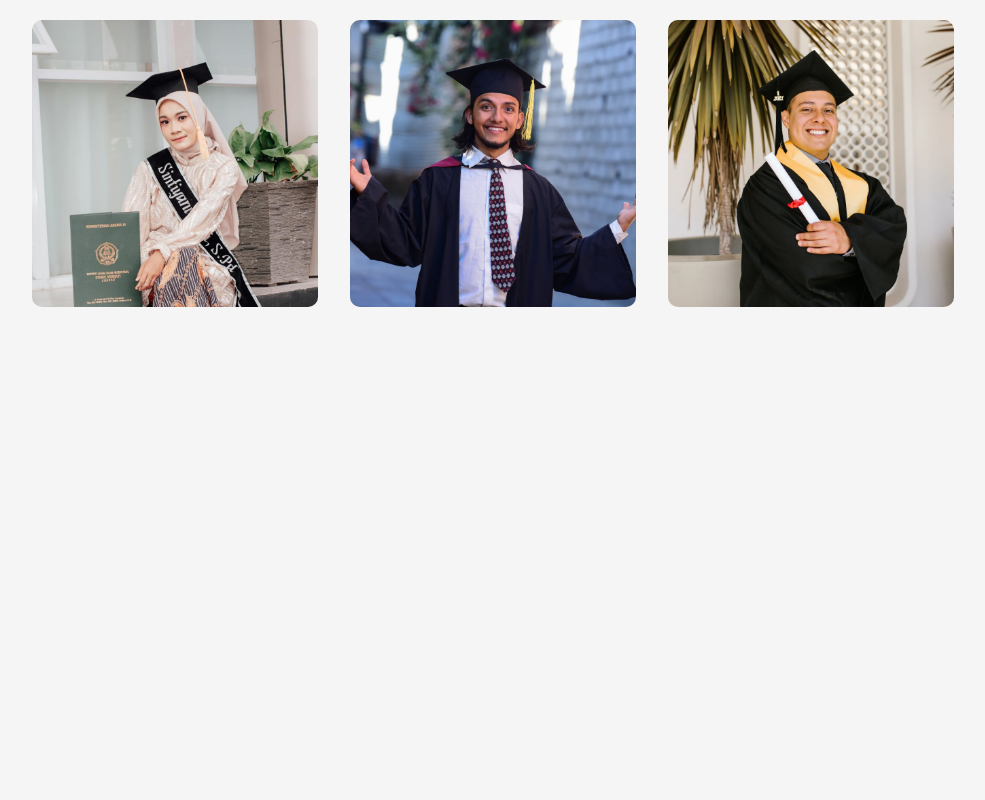
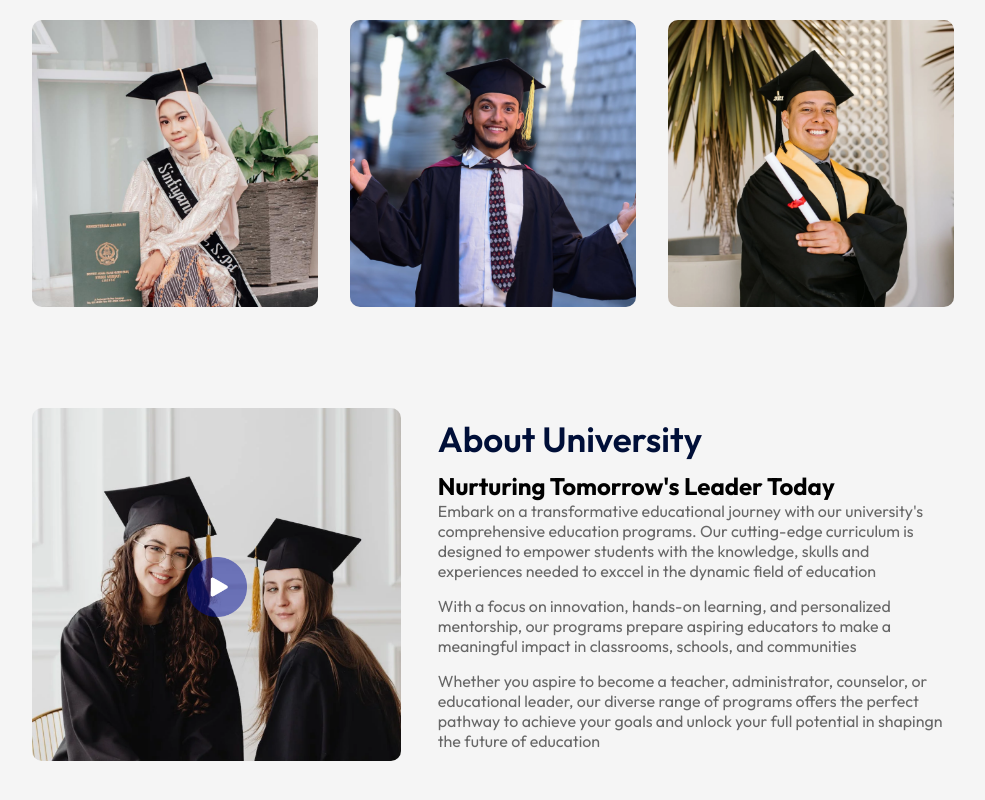
Before and after one commit to SalmanAlfarisi5/MTC, a React (Vite) app: page / in a window 1280 px wide. Shown: the part 994-1794 px from the top of the page, without its empty margins (147-1132 px from the left). Before the commit the page ends 1381 px from the top, so only its background shows below. Built offline with nearby package versions, Linux system fonts and the light colour scheme.

Commit message:
Completed draft About page

```diff
--- a/src/App.jsx
+++ b/src/App.jsx
@@ -3,6 +3,7 @@
 import Hero from './Components/Hero/Hero'
 import Programs from './Components/Programs/Programs'
 import Title from './Components/Title/Title'
+import About from './Components/About/About'
 
 const App = () => {
   return (
@@ -12,6 +13,7 @@
       <div className="container">
         <Title subTitle='Our programs' title = 'What we offer'/>
         <Programs/>
+        <About/>
       </div>
     </div>
   )
--- /dev/null
+++ b/src/Components/About/About.css
@@ -0,0 +1,48 @@
+.about {
+    margin: 100px auto;
+    display: flex;
+    align-items: center;
+    justify-content: space-between;
+    width: 90%;
+}
+
+.about-left {
+    flex-basis: 40%;
+    position: relative;
+}
+
+.about-right {
+    flex-basis: 56%;
+}
+
+.about-img {
+    width: 100%;
+    border-radius: 10px;
+}
+
+.play-icon {
+    width: 60px;
+    position: absolute;
+    top: 50%;
+    left: 50%;
+    transform: translate(-50%, -50%);
+}
+
+.about h3 {
+    font-weight: 600;
+    font-size: 16px;
+    color: #212EA0;
+}
+
+.about h3 {
+    font-weight: 600;
+    font-size: 35px;
+    color: #000F38;
+    margin: 10px 0;
+    max-width: 400px;
+}
+
+.about p {
+    color: #676767;
+    margin-bottom: 15px;
+}
--- /dev/null
+++ b/src/Components/About/About.jsx
@@ -0,0 +1,36 @@
+import React from 'react'
+import './About.css'
+import about_img from '../../assets/about.png'
+import play_icon from '../../assets/play-icon.png'
+
+const About = () => {
+  return (
+    <div className='about'>
+        <div className="about-left">
+            <img src={about_img} alt="" className='about-img'/>
+            <img src={play_icon} alt="" className='play-icon'/>
+        </div>
+        <div className="about-right">
+            <h3>About University</h3>
+            <h2>Nurturing Tomorrow's Leader Today</h2>
+            <p>Embark on a transformative educational journey with our
+                university's comprehensive education programs. Our cutting-edge
+                curriculum is designed to empower students with the knowledge,
+                skulls and experiences needed to exccel in the dynamic field of
+                education
+            </p>
+            <p>With a focus on innovation, hands-on learning, and personalized
+                mentorship, our programs prepare aspiring educators to make a
+                meaningful impact in classrooms, schools, and communities
+            </p>
+            <p>Whether you aspire to become a teacher, administrator,
+                counselor, or educational leader, our diverse range of programs
+                offers the perfect pathway to achieve your goals and unlock
+                your full potential in shapingn the future of education
+            </p>
+        </div>
+    </div>
+  )
+}
+
+export default About
--- a/src/Components/Navbar/Navbar.css
+++ b/src/Components/Navbar/Navbar.css
@@ -22,3 +22,8 @@
     margin: 5px 20px;
     font-size: 16px;
 }
+
+.dark-nav {
+    background: #212EA0;
+    transition: 0.5s;
+}
--- a/src/Components/Navbar/Navbar.jsx
+++ b/src/Components/Navbar/Navbar.jsx
@@ -1,10 +1,19 @@
-import React from 'react'
+import React, { useEffect, useState } from 'react'
 import './Navbar.css'
 import logo from '../../assets/logo.png'
 
 const Navbar = () => {
+
+  const [sticky, setSticky] = useState(false);
+
+  useEffect(() => {
+    window.addEventListener('scroll', () =>{
+      window.scrollY > 50 ? setSticky(true) : setSticky(false);
+    })
+  },[])
+
   return (
-    <nav className='container'>
+    <nav className={`container ${sticky ? 'dark-nav' : ''}`}>
        <img src={logo} alt="" className='logo'/>
        <ul>
         <li>Home</li>
```
